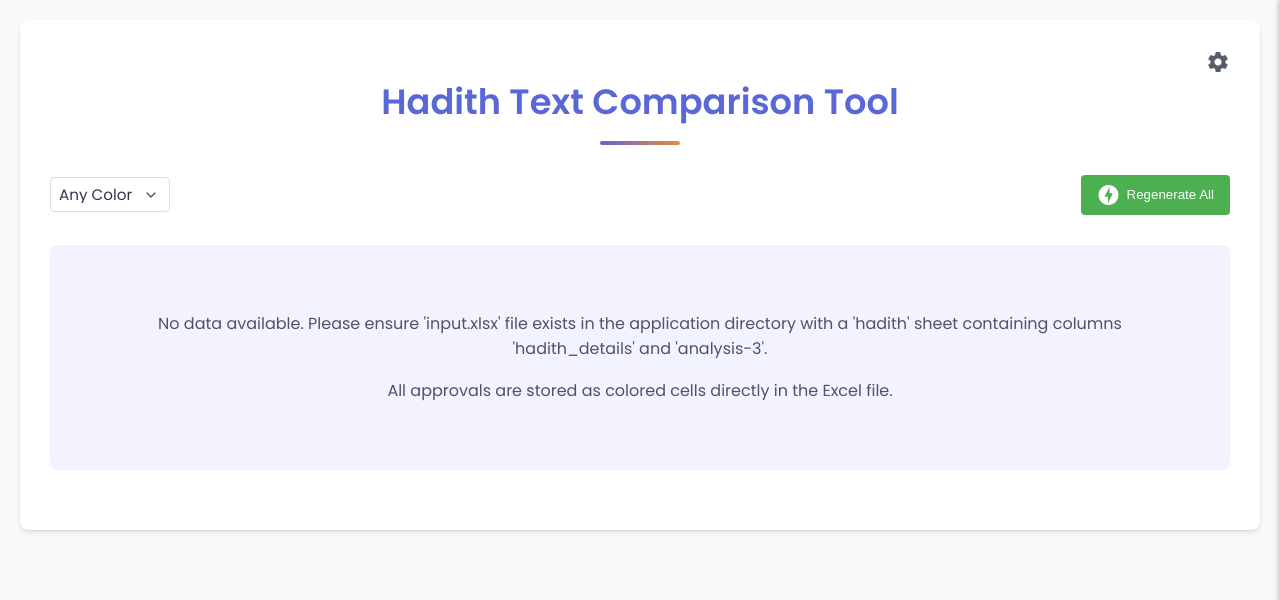
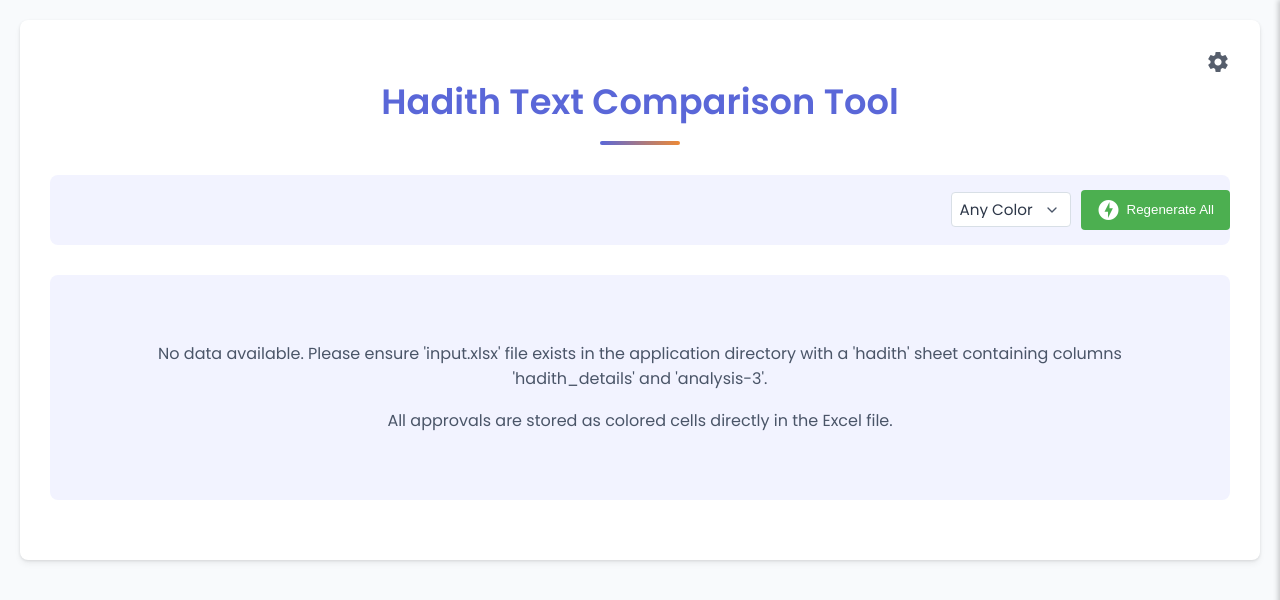
Before and after one commit to khalidmahamud/data-comparison-tool, a Flask app: page / in a window 1280 px wide. Shown: the top 600 px of the page. Run offline with Flask 3, Linux system fonts and the light colour scheme.

Commit message:
style: adjust margin and padding in styles for improved layout 🎨✨

```diff
--- a/static/css/style.css
+++ b/static/css/style.css
@@ -148,9 +148,9 @@ h1:after {
   display: flex;
   justify-content: space-between;
   align-items: center;
-  margin-bottom: 30px;
+  margin-bottom: 8px;
   background-color: var(--light-gray);
-  padding: 15px;
+  padding-block: 15px;
   border-radius: var(--radius);
 }
 
--- a/templates/index.html
+++ b/templates/index.html
@@ -15,9 +15,11 @@
         <button id="sidebar-toggle" class="sidebar-toggle-btn" title="Settings">
             <i class="material-icons">settings</i>
         </button>
+
         <h1>Hadith Text Comparison Tool</h1>
 
         <!-- Regenerate All Button -->
+        <div class="controls">
         <div class="pagination-info">
             {% if total_rows > 0 %}
                 Showing {{ (current_page - 1) * rows_per_page + 1 }} to
@@ -36,6 +38,7 @@
             <button id="regenerate-all-btn" class="regenerate-all-btn" title="Regenerate all cells">
                 <i class="material-icons">offline_bolt</i> Regenerate All
             </button>
+        </div>
         </div>
 
         {% if data %}
```
